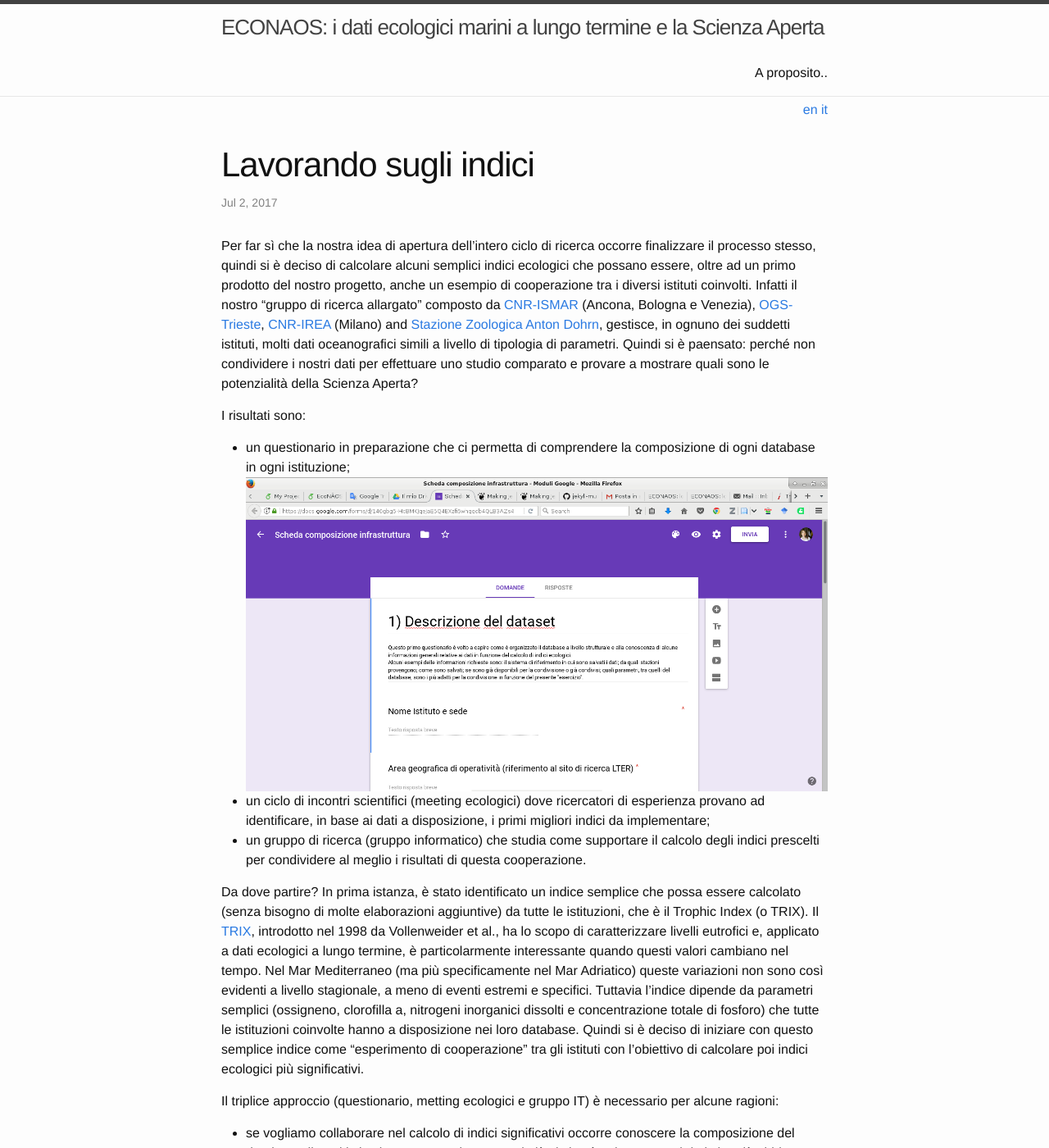
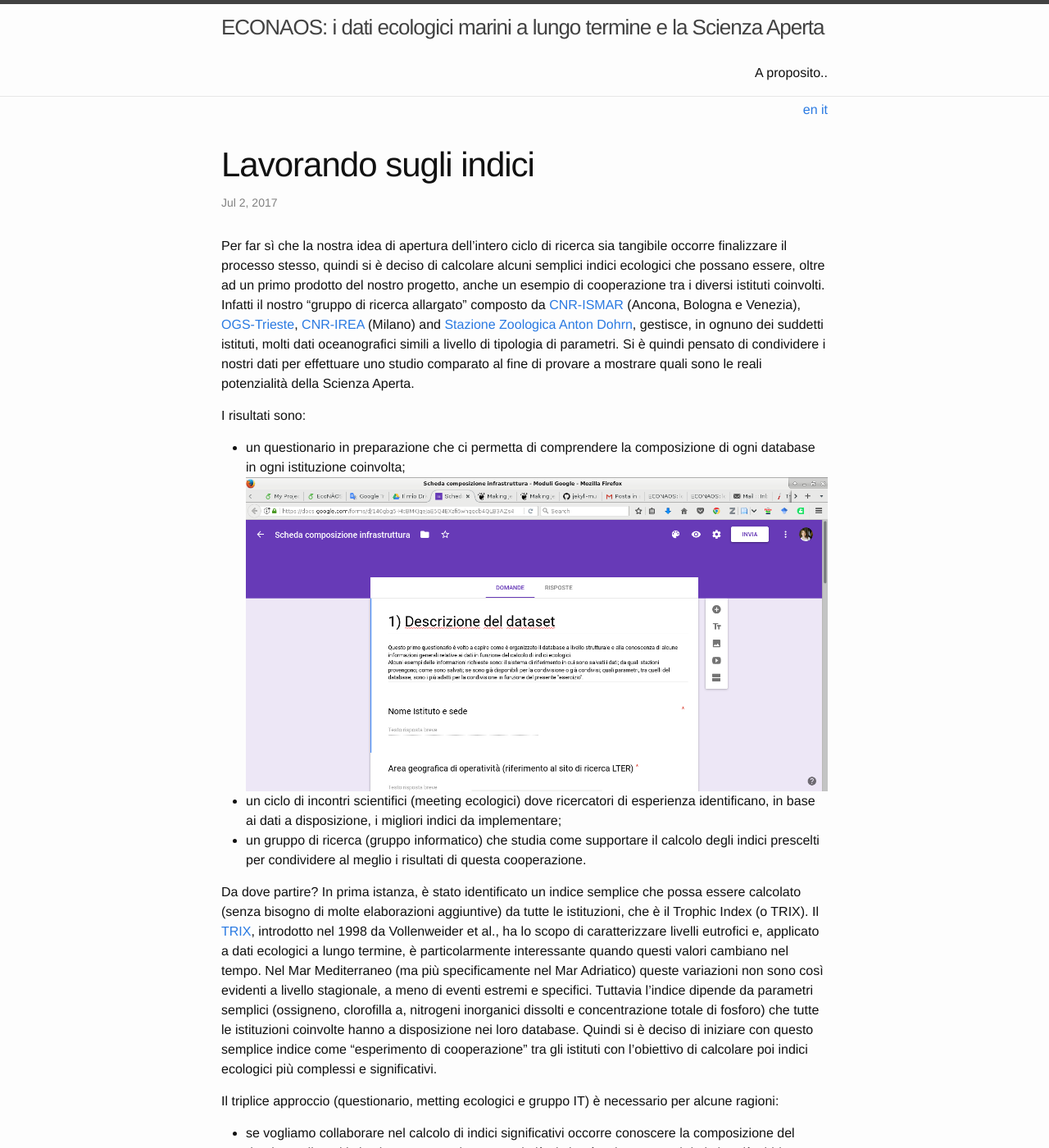
Before and after one commit to CNR-ISMAR/econaos, a Jekyll site: the page built from _posts/2017-07-02-indici.markdown, in a window 1280 px wide and 1400 px high. Shown: the whole window at 82% size. Built offline with Jekyll 4.4.1, drawn with Linux system fonts in a browser that asks for light colours; some of the changed text lies outside the part shown.

Commit message:
posts added

```diff
--- a/_posts/2017-07-02-indici.markdown
+++ b/_posts/2017-07-02-indici.markdown
@@ -6,30 +6,30 @@
 ref: indexes
 ---
 
-Per far sì che la nostra idea di apertura dell'intero ciclo di ricerca occorre finalizzare il processo stesso, quindi si è deciso di calcolare alcuni semplici indici ecologici che possano essere, oltre ad un primo prodotto del nostro progetto, anche un esempio di cooperazione tra i diversi istituti coinvolti.
-Infatti il nostro "gruppo di ricerca allargato" composto da [CNR-ISMAR][ismar] (Ancona, Bologna e Venezia), [OGS-Trieste][ogs], [CNR-IREA][irea] (Milano) and [Stazione Zoologica Anton Dohrn][szan], gestisce, in ognuno dei suddetti istituti, molti dati oceanografici simili a livello di tipologia di parametri. Quindi si è paensato: perché non condividere i nostri dati per effettuare uno studio comparato e provare a mostrare quali sono le potenzialità della Scienza Aperta?
+Per far sì che la nostra idea di apertura dell'intero ciclo di ricerca sia tangibile occorre finalizzare il processo stesso, quindi si è deciso di calcolare alcuni semplici indici ecologici che possano essere, oltre ad un primo prodotto del nostro progetto, anche un esempio di cooperazione tra i diversi istituti coinvolti.
+Infatti il nostro "gruppo di ricerca allargato" composto da [CNR-ISMAR][ismar] (Ancona, Bologna e Venezia), [OGS-Trieste][ogs], [CNR-IREA][irea] (Milano) and [Stazione Zoologica Anton Dohrn][szan], gestisce, in ognuno dei suddetti istituti, molti dati oceanografici simili a livello di tipologia di parametri. Si è quindi pensato di condividere i nostri dati per effettuare uno studio comparato al fine di provare a mostrare quali sono le reali potenzialità della Scienza Aperta.
 
 
 I risultati sono:
-* un questionario in preparazione che ci permetta di comprendere la composizione di ogni database in ogni istituzione;
+* un questionario in preparazione che ci permetta di comprendere la composizione di ogni database in ogni istituzione coinvolta;
 ![poll]({{ site.baseurl }}/imgs/poll.png)
-* un ciclo di incontri scientifici (meeting ecologici) dove ricercatori di esperienza provano ad identificare, in base ai dati a disposizione, i primi migliori indici da implementare;
+* un ciclo di incontri scientifici (meeting ecologici) dove ricercatori di esperienza identificano, in base ai dati a disposizione, i migliori indici da implementare;
 * un gruppo di ricerca (gruppo informatico) che studia come supportare il calcolo degli indici prescelti per condividere al meglio i risultati di questa cooperazione.
 
 
 Da dove partire?
 In prima istanza, è stato identificato un indice semplice che possa essere calcolato (senza bisogno di molte elaborazioni aggiuntive) da tutte le istituzioni, che è il Trophic Index (o TRIX).
 Il [TRIX][trix], introdotto nel 1998 da Vollenweider et al., ha lo scopo di caratterizzare livelli eutrofici e, applicato a dati ecologici a lungo termine, è particolarmente interessante quando questi valori cambiano nel tempo.
-Nel Mar Mediterraneo (ma più specificamente nel Mar Adriatico) queste variazioni non sono così evidenti a livello stagionale, a meno di eventi estremi e specifici. Tuttavia l'indice dipende da parametri semplici (ossigneno, clorofilla a, nitrogeni inorganici dissolti e concentrazione totale di fosforo) che tutte le istituzioni coinvolte hanno a disposizione nei loro database. Quindi si è deciso di iniziare con questo semplice indice come "esperimento di cooperazione" tra gli istituti con l'obiettivo di calcolare poi indici ecologici più significativi.
+Nel Mar Mediterraneo (ma più specificamente nel Mar Adriatico) queste variazioni non sono così evidenti a livello stagionale, a meno di eventi estremi e specifici. Tuttavia l'indice dipende da parametri semplici (ossigneno, clorofilla a, nitrogeni inorganici dissolti e concentrazione totale di fosforo) che tutte le istituzioni coinvolte hanno a disposizione nei loro database. Quindi si è deciso di iniziare con questo semplice indice come "esperimento di cooperazione" tra gli istituti con l'obiettivo di calcolare poi indici ecologici più complessi e significativi.
 
 
 Il triplice approccio (questionario, metting ecologici e gruppo IT) è necessario per alcune ragioni:
-* se vogliamo collaborare nel calcolo di indici significativi occorre conoscere la composizione del database di ogni istituzione - per capire quanto in là ci si può spingere con i dati che già abbiamo e quanto occorre elaborare, ricampionare e calcolare per ottenere risultati migliori;
-* i meeting ecologici sono nececcari perché nel nostro progetto di aprire il ciclo di vita di un progetto di ricerca rappresentano il centro - la ragione - del processo di apertura: quali dati stiamo condividendo? per rispondere a questa domanda e per far sì di non aprire dati qualunque, è necessario discutere a questo livello;
+* se vogliamo collaborare nel calcolo di indici significativi occorre conoscere la composizione del database di ogni istituzione - per capire quanto in là ci si può spingere con i dati che già abbiamo e quanto invece occorre elaborare, ricampionare e calcolare per ottenere risultati migliori;
+* i meeting ecologici sono necessari perché nel nostro progetto rappresentano il centro - il tema di ricerca - del processo di apertura: quali dati stiamo condividendo? per rispondere a questa domanda e per far sì di non aprire dati qualunque, è necessario discutere a questo livello;
 * anche il gruppo IT è importante in questo processo dal momento che è incaricato di scegliere i metodi migliori e i migliori strumenti per i bisogni espressi. Questo argomento non è banale, dal momento che ogni tipo di dato può essere trattato in molti modi diversi ma, a seconda delle necessità, solo pochi metodi sono quelli giusti. Occorre individuare la soluzione migliore per ogni requisito ecologico (esplicitamente espresso o meno).
 
 
-Quindi il viaggio sembra ancora lungo, ma gli obiettivi sono alti e bend definiti. Continuate a seguire i nostri aggiornamenti!
+Quindi il viaggio sembra ancora lungo, ma gli obiettivi sono alti e ben definiti. Continuate a seguire i nostri aggiornamenti!
 
 [ismar]: www.ismar.cnr.it/
 [ogs]: www.ogs.trieste.it/
```
Also changed, not shown: _posts/2017-07-02-indexes.markdown (+5 -5 lines).
